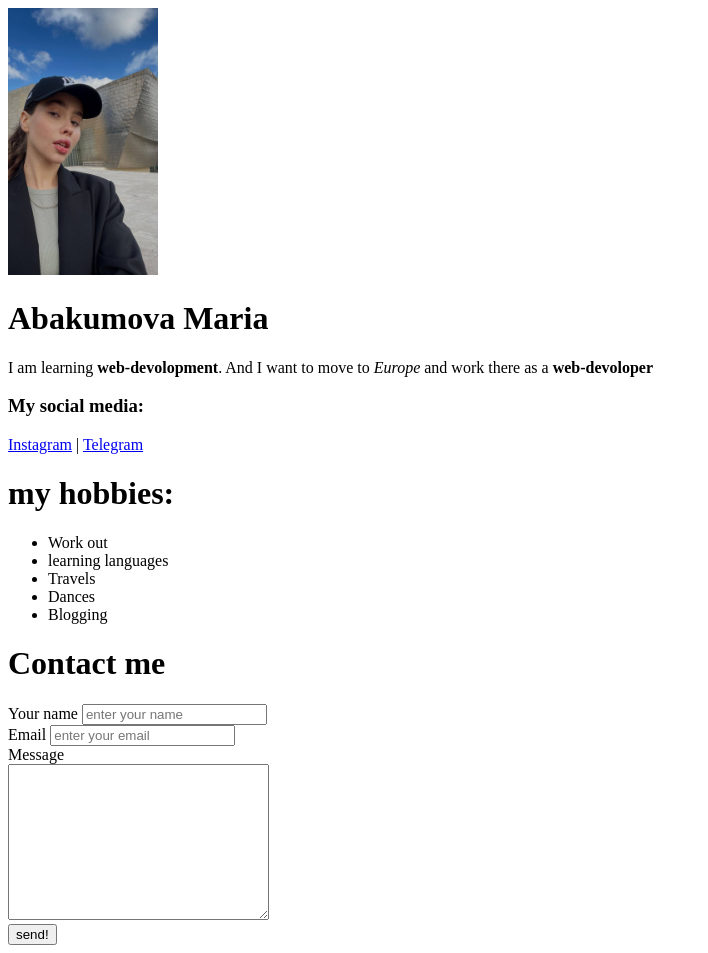
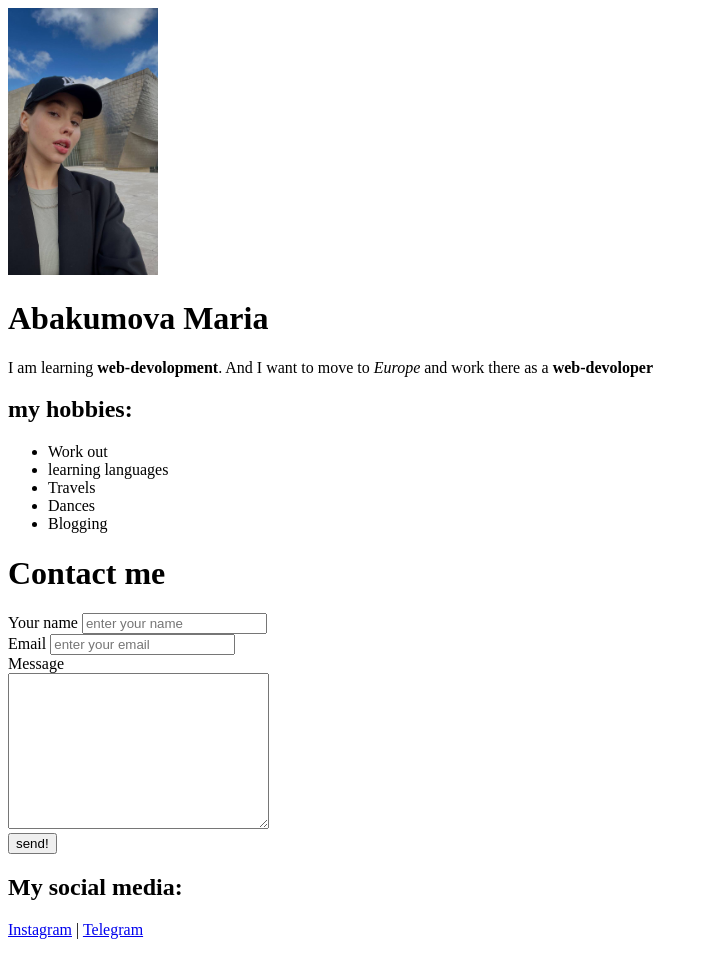
Before and after one commit to kramemar/index.html, a plain HTML site: page index.html in a window 1280 px wide. Shown: the whole page, without its empty margins (0-708 px from the left). Drawn offline with Linux system fonts and the light colour scheme.

Commit message:
Update index.html

```diff
--- a/index.html
+++ b/index.html
@@ -10,11 +10,7 @@
     <img src="23.png" width="150" alt="Абакумова Мария">
     <h1>Abakumova Maria</h1>
     <p>I am learning<strong> web-devolopment</strong>. And I want to move to <em>Europe</em> and work there as a <strong>web-devoloper</strong></p>
-<h3>My social media:</h3>
-    <a href="https://instagram.com/kramemarr?igshid=YmMyMTA2M2Y=">Instagram</a>
-    |
-    <a href="https://t.me/kramemar">Telegram</a>
-    <h1>my hobbies:</h1>
+    <h2>my hobbies:</h1>
     <ul>
         <li>Work out</li>
         <li>learning languages</li>
@@ -40,5 +36,9 @@
 <!-- <button type="submit">Send form</button> -->
 <input type="submit" value="send!">
     </form>
+    <h2>My social media:</h3>
+    <a href="https://instagram.com/kramemarr?igshid=YmMyMTA2M2Y=">Instagram</a>
+    |
+    <a href="https://t.me/kramemar">Telegram</a>
 </body>
 </html>
```
